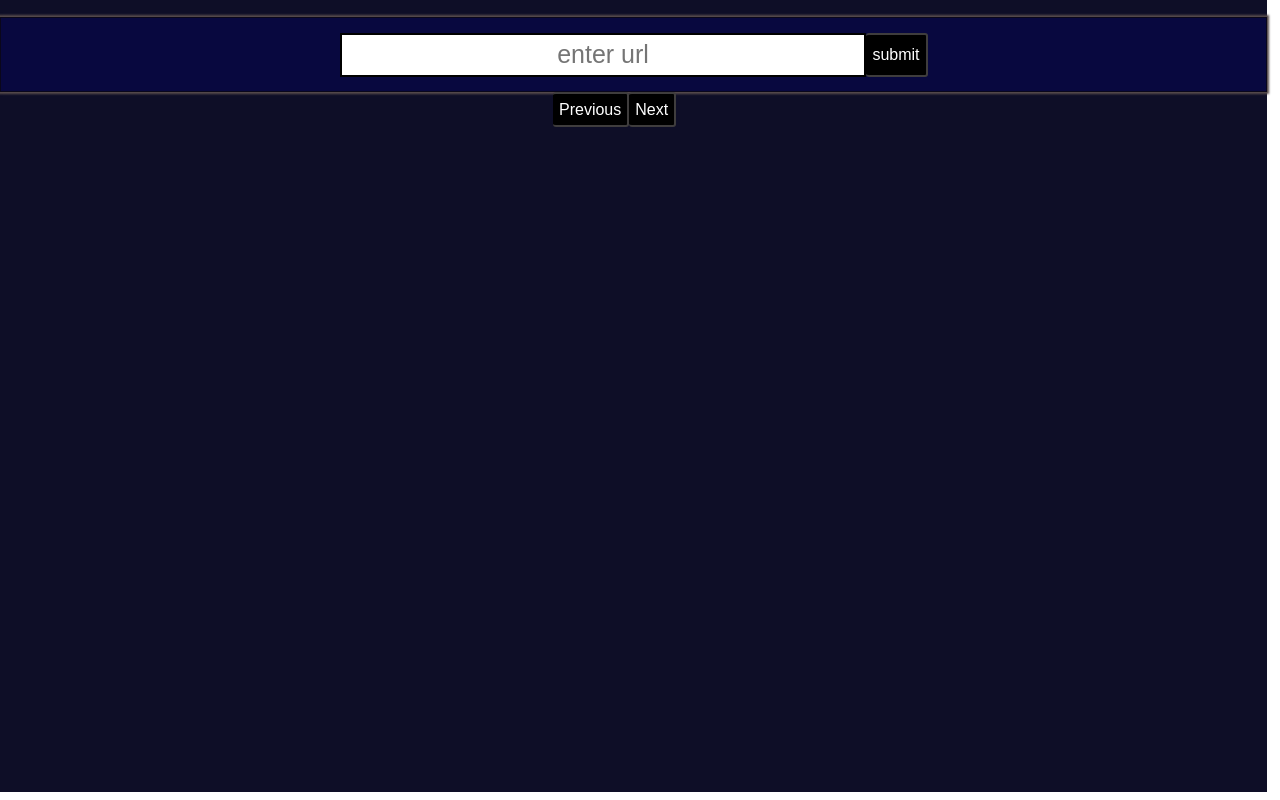
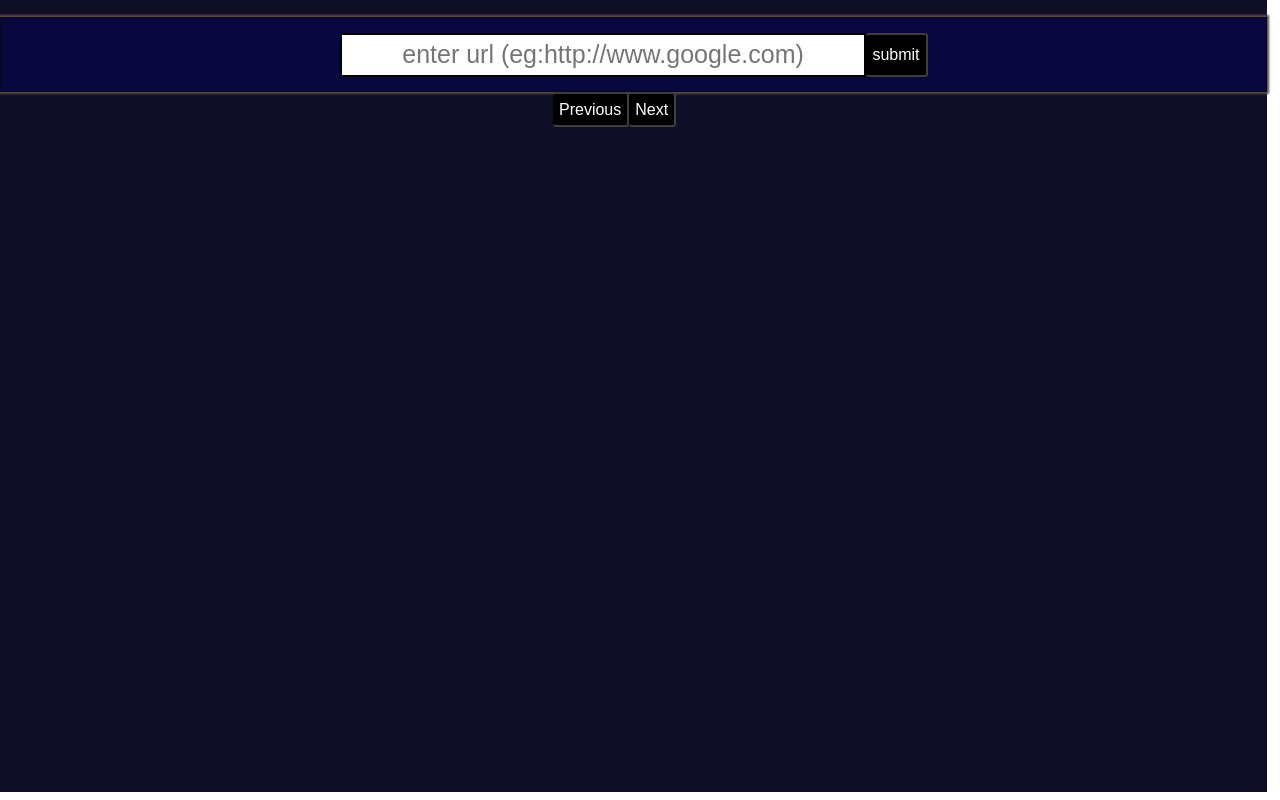
Before and after one commit to DeepaSekhar/phantom-tech-test, an Angular app: page /overview in a window 1280 px wide. Built offline with nearby package versions, Linux system fonts and the light colour scheme.

Commit message:
changes read me

```diff
--- a/src/app/components/form/form.component.html
+++ b/src/app/components/form/form.component.html
@@ -1,6 +1,12 @@
 <form class="section">
   <!-- basic url validation   -->
-  <input class="input" #url type="url" required placeholder="enter url" />
+  <input
+    class="input"
+    #url
+    type="url"
+    required
+    placeholder="enter url (eg:http://www.google.com)"
+  />
   <button class="submit-btn" (click)="onUserSubmit(url.value, $event)">
     submit
   </button>
```
Also changed, not shown: 1 other file (tests, documents, lock files or other folders).
